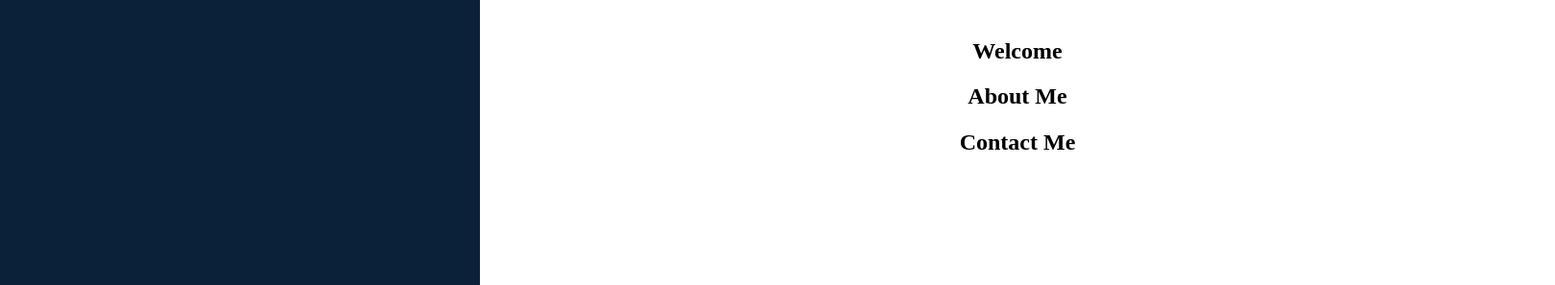
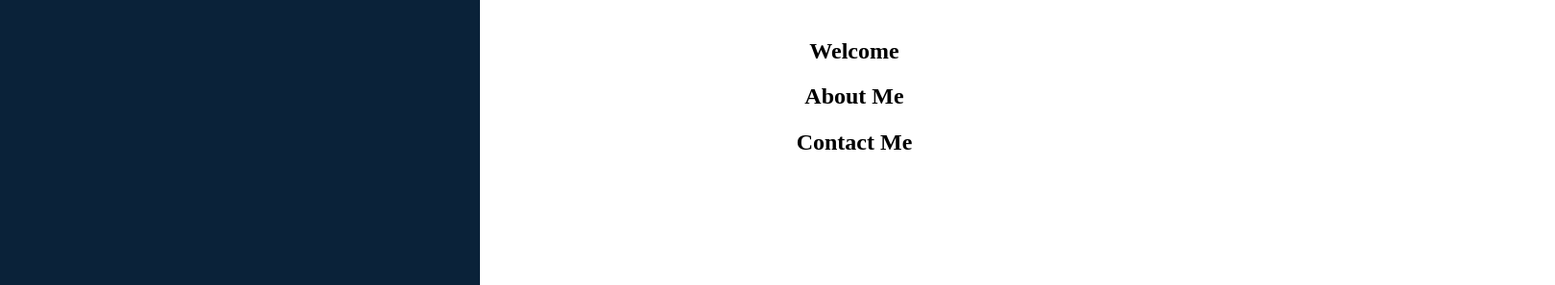
Before and after one commit to MichelleNicole22/paul-rodriguez, a plain HTML site: page index.html in a window 1280 px wide. Shown: the top 297 px of the page at 96% size, 1620 px wide, since content can reach past the window. Drawn offline with Linux system fonts and the light colour scheme; a web font is replaced by a local one.

Commit message:
Update Styles
Remove width from .content and add centered text

```diff
--- a/css/styles.css
+++ b/css/styles.css
@@ -31,5 +31,5 @@ a:active {}
 	color: #000000;
 	margin-left: 500px;
 	padding: 20px;
-	width: 1080px;
+	text-align: center;
 }
```
